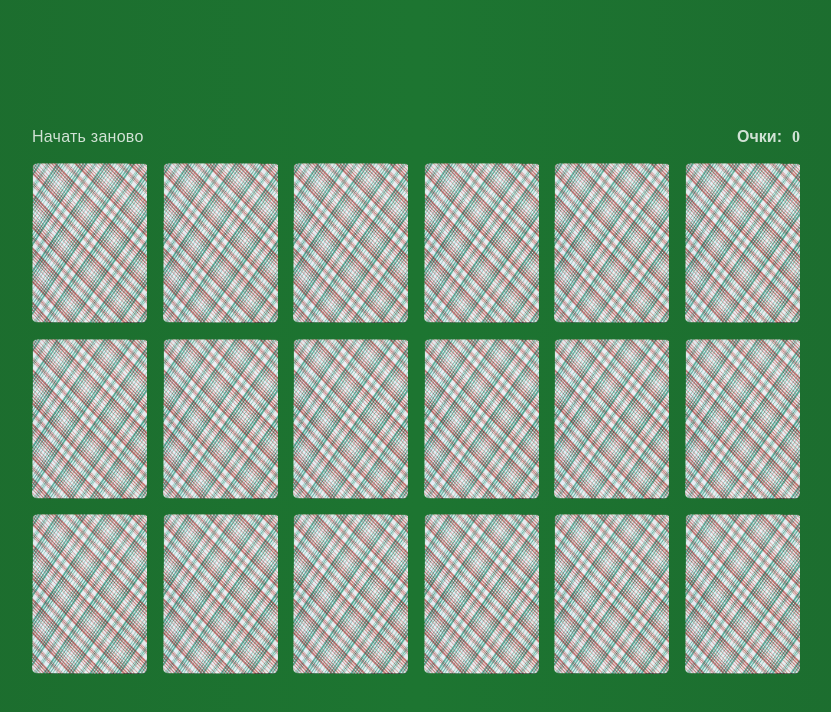
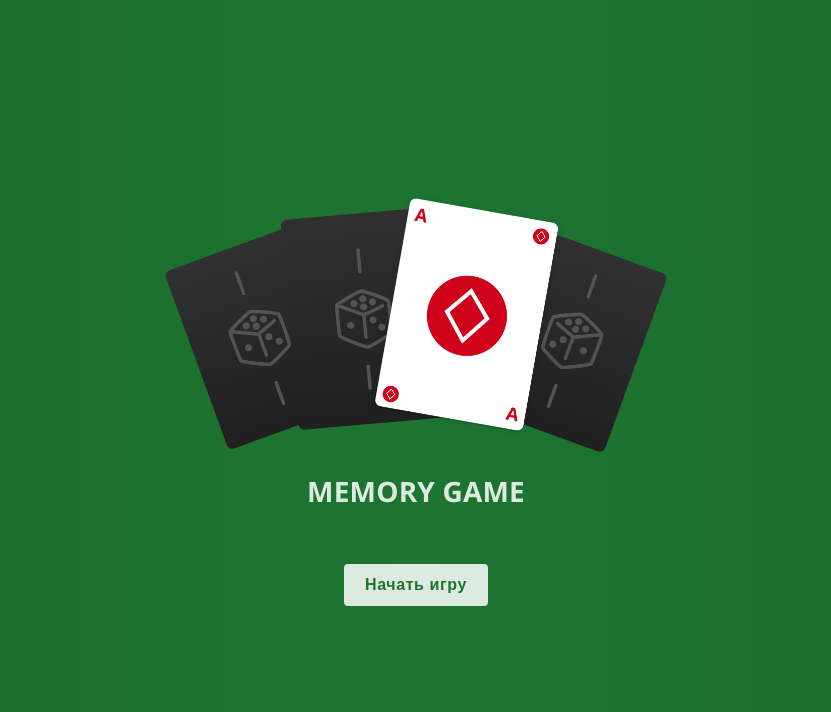
Before and after one commit to MykhailoZhyhariev/card-game, a React (Create React App) app: page / in a window 1280 px wide. Shown: the top 712 px of the page, without its empty margins (224-1055 px from the left). Built offline with nearby package versions, Linux system fonts and the light colour scheme.

Commit message:
Добавлено переключение между экранами приложения

```diff
--- /dev/null
+++ b/src/actions/appActions.js
@@ -0,0 +1,8 @@
+import { GAME_STATE } from '../constants/App';
+
+export function changeGameState(gameState) {
+  return {
+    type: GAME_STATE,
+    payload: gameState
+  }
+}
--- a/src/components/Card/Card.js
+++ b/src/components/Card/Card.js
@@ -26,9 +26,9 @@ class Card extends Component {
 
   imageClick() {
     const { table, card, name } = this.props;
-    const { delay } = this.state;
     const { selectCards } = this.props.cardActions;
     const { setCardsState } = this.props.tableActions;
+    const { delay } = this.state;
 
     const setState = (key, newState) => {
       const state = table.cardsState;
--- a/src/components/MainGame/MainGame.css
+++ b/src/components/MainGame/MainGame.css
@@ -1,11 +1,5 @@
 .maingame {
   height: 100vh;
-}
-
-.maingame .container {
-  display: flex;
-  flex-direction: column;
-  justify-content: center;
 }
 
 .maingame__panel {
--- a/src/components/MainGame/MainGame.js
+++ b/src/components/MainGame/MainGame.js
@@ -13,10 +13,15 @@ class MainGame extends Component {
     super(props);
 
     this.startNewGame = this.startNewGame.bind(this);
+
+    this.state = {
+      delay: 5000
+    }
   }
 
   startNewGame() {
     const { setCardsState } = this.props.tableActions;
+    const { delay } = this.state;
 
     const randSort = () => Math.random() - 0.5;
 
@@ -42,7 +47,7 @@ class MainGame extends Component {
 
     setTimeout( () => {
       setState(cards, 'close');
-    }, 3000);
+    }, delay);
   }
 
   render() {
--- a/src/components/StartGame/StartGame.js
+++ b/src/components/StartGame/StartGame.js
@@ -5,11 +5,18 @@ import image from '../../img/StartGame@2x.png'
 
 class StartGame extends Component {
   render() {
+    const startGame = () => {
+      this.props.startGame('game');
+    }
+
     return (
       <div className="startgame">
         <img className="startgame__image" src={image} alt="card" />
         <h1 className="startgame__name">memory game</h1>
-        <button className="startgame__button">Начать игру</button>
+        <button className="startgame__button"
+                onClick={startGame}>
+                Начать игру
+        </button>
       </div>
     );
   }
--- /dev/null
+++ b/src/constants/App.js
@@ -0,0 +1 @@
+export const GAME_STATE = 'GAME_STATE';
--- a/src/containers/App.css
+++ /dev/null
@@ -1,3 +0,0 @@
-.app {
-
-}
--- a/src/containers/App.js
+++ b/src/containers/App.js
@@ -1,20 +1,45 @@
 import React, { Component } from 'react';
-import './App.css';
+import { connect } from 'react-redux';
+import { bindActionCreators } from 'redux';
 
-// import StartGame from '../components/StartGame/StartGame.js'
-// import EndGame from '../components/EndGame/EndGame.js'
+import * as appActions from '../actions/appActions';
+
+import StartGame from '../components/StartGame/StartGame.js'
 import MainGame from '../components/MainGame/MainGame.js'
+import EndGame from '../components/EndGame/EndGame.js'
 
 class App extends Component {
   render() {
-    return (
-      <div className="app">
-        {/* <StartGame /> */}
-        <MainGame />
-        {/* <EndGame /> */}
-      </div>
-    );
+    const { changeGameState } = this.props.appActions;
+    const { app } = this.props;
+
+    const screen = () => {
+      switch (app.gameState) {
+        case 'game':
+          return <MainGame />
+
+        case 'end':
+          return <EndGame />
+
+        default:
+          return <StartGame startGame={changeGameState} />
+      }
+    }
+
+    return screen();
   }
 }
 
-export default App;
+function mapStateToProps(state) {
+  return {
+    app: state.app
+  }
+}
+
+function mapDispatchToProps(dispatch) {
+  return {
+    appActions: bindActionCreators(appActions, dispatch)
+  }
+}
+
+export default connect(mapStateToProps, mapDispatchToProps)(App);
--- a/src/index.css
+++ b/src/index.css
@@ -12,4 +12,7 @@ body {
   margin: 0 auto;
   width: 60vw;
   height: 100vh;
+  display: flex;
+  flex-direction: column;
+  justify-content: center;
 }
--- /dev/null
+++ b/src/reducers/app.js
@@ -0,0 +1,15 @@
+import { GAME_STATE } from '../constants/App';
+
+const initialState = {
+  gameState: null
+}
+
+export default function app(state = initialState, action) {
+  switch (action.type) {
+    case GAME_STATE:
+      return { ...state, gameState: action.payload };
+
+    default:
+      return state;
+  }
+}
--- a/src/reducers/card.js
+++ b/src/reducers/card.js
@@ -1,7 +1,7 @@
 import { SELECT_CARD } from '../constants/Card';
 
 const initialState = {
-  selectedCard: null,
+  selectedCard: null
 }
 
 export default function card(state = initialState, action) {
--- a/src/reducers/index.js
+++ b/src/reducers/index.js
@@ -1,8 +1,10 @@
 import { combineReducers } from 'redux';
 import table from './table';
 import card from './card';
+import app from './app';
 
 export default combineReducers({
   table,
-  card
+  card,
+  app
 })
```
